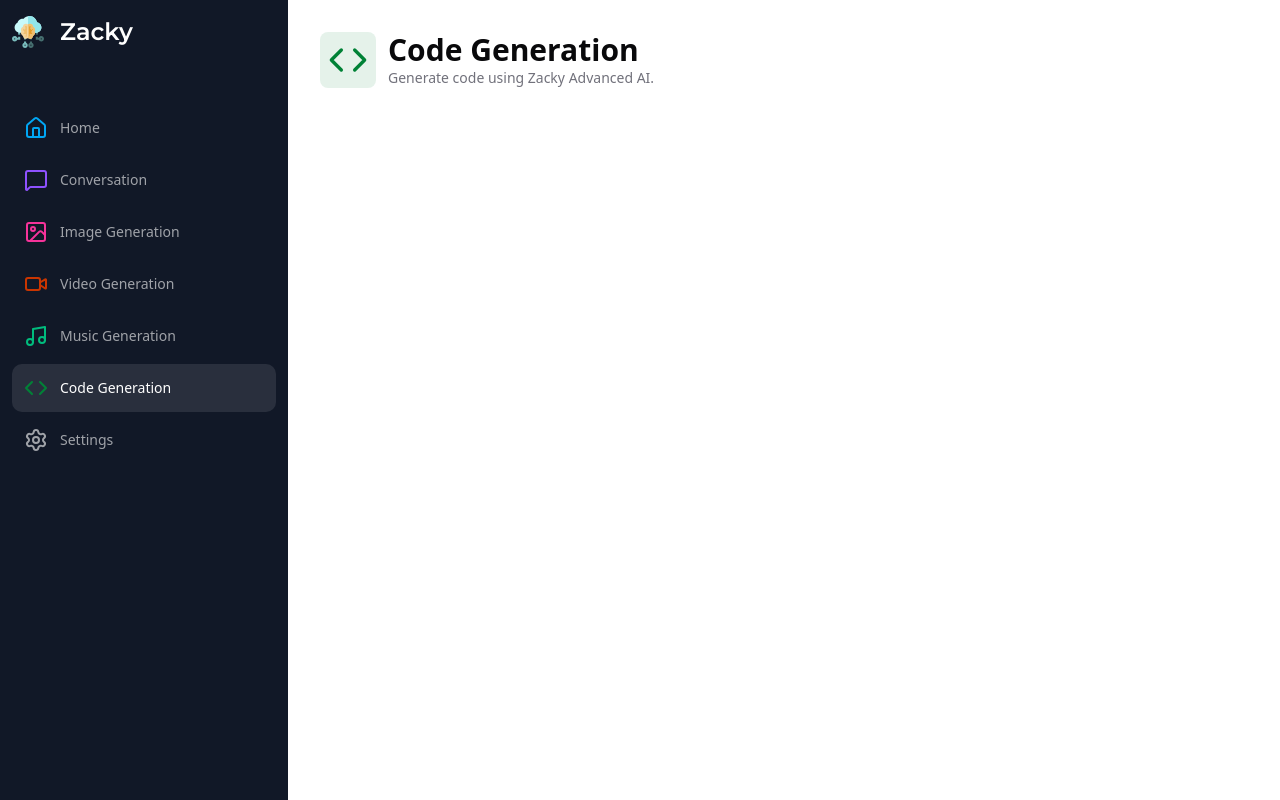
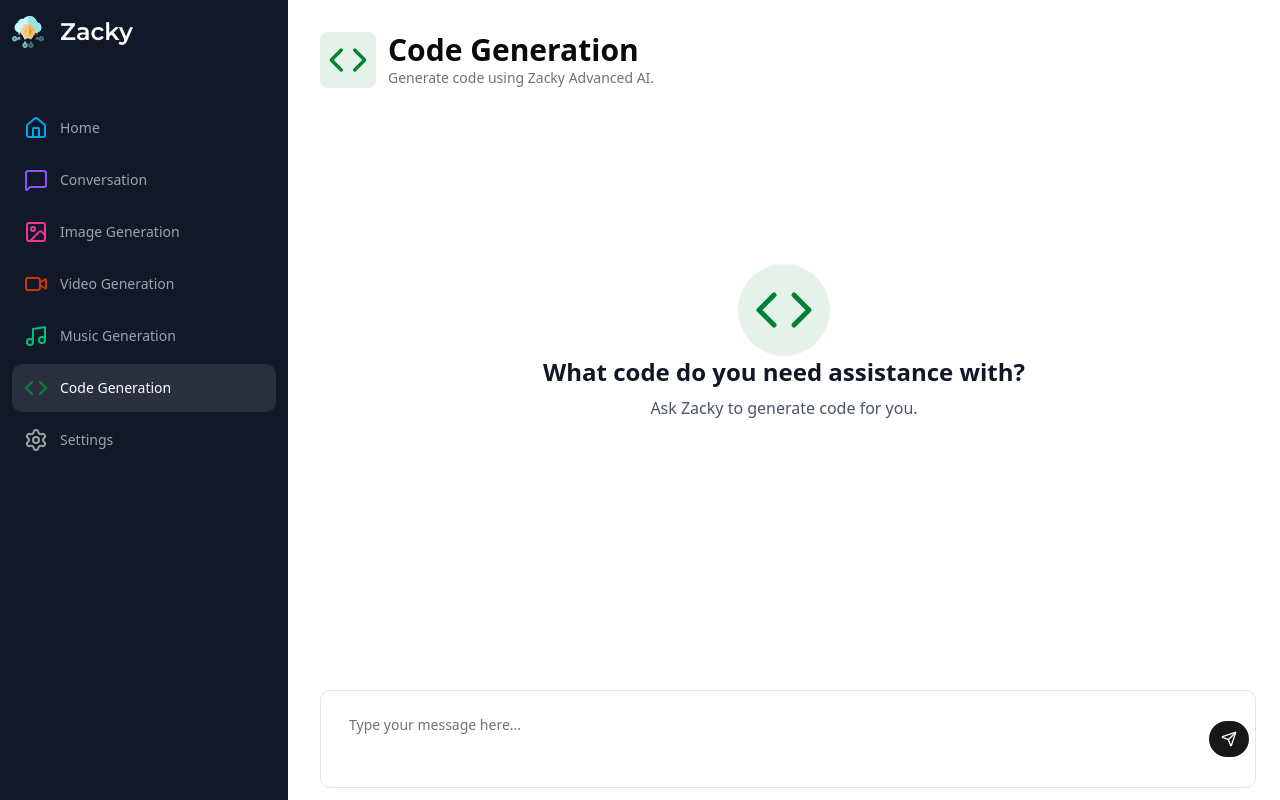
Before and after one commit to Mohamed780050/zacky, a Next.js app: page /code_generation in a window 1280 px wide. Built offline with nearby package versions, Linux system fonts and the light colour scheme.

Commit message:
send other files

```diff
--- a/src/app/(protected)/code_generation/page.tsx
+++ b/src/app/(protected)/code_generation/page.tsx
@@ -1,3 +1,5 @@
+import CodeForm from "@/features/code_generation/_components/CodeForm";
+import CodeMessages from "@/features/code_generation/_components/CodeMessages";
 import Heading from "@/features/root/_components/Heading";
 import { CodeIcon } from "lucide-react";
 
@@ -10,6 +12,10 @@
         icon={<CodeIcon className="h-10 w-10 text-green-700" />}
         bgColor="bg-green-700/10"
       />
+      <CodeMessages />
+      <div className="px-4 lg:px-8">
+        <CodeForm />
+      </div>
     </div>
   );
 }
--- a/src/app/(protected)/image_generation/page.tsx
+++ b/src/app/(protected)/image_generation/page.tsx
@@ -1,3 +1,5 @@
+import ImageForm from "@/features/image_generation/_components/ImageForm";
+import ImageMessages from "@/features/image_generation/_components/ImageMessages";
 import Heading from "@/features/root/_components/Heading";
 import { ImageIcon } from "lucide-react";
 
@@ -10,6 +12,10 @@
         icon={<ImageIcon className="h-10 w-10 text-pink-500" />}
         bgColor="bg-pink-500/10"
       />
+      <ImageMessages />
+      <div className="px-4 lg:px-8">
+        <ImageForm />
+      </div>
     </div>
   );
 }
--- a/src/features/image_generation/_components/ImageMessages.tsx
+++ b/src/features/image_generation/_components/ImageMessages.tsx
@@ -1,5 +1,5 @@
 import Empty from "@/features/root/_components/Empty";
-import { ImageIcon, MessageSquare } from "lucide-react";
+import { ImageIcon } from "lucide-react";
 
 function ImageMessages() {
   return (
```
